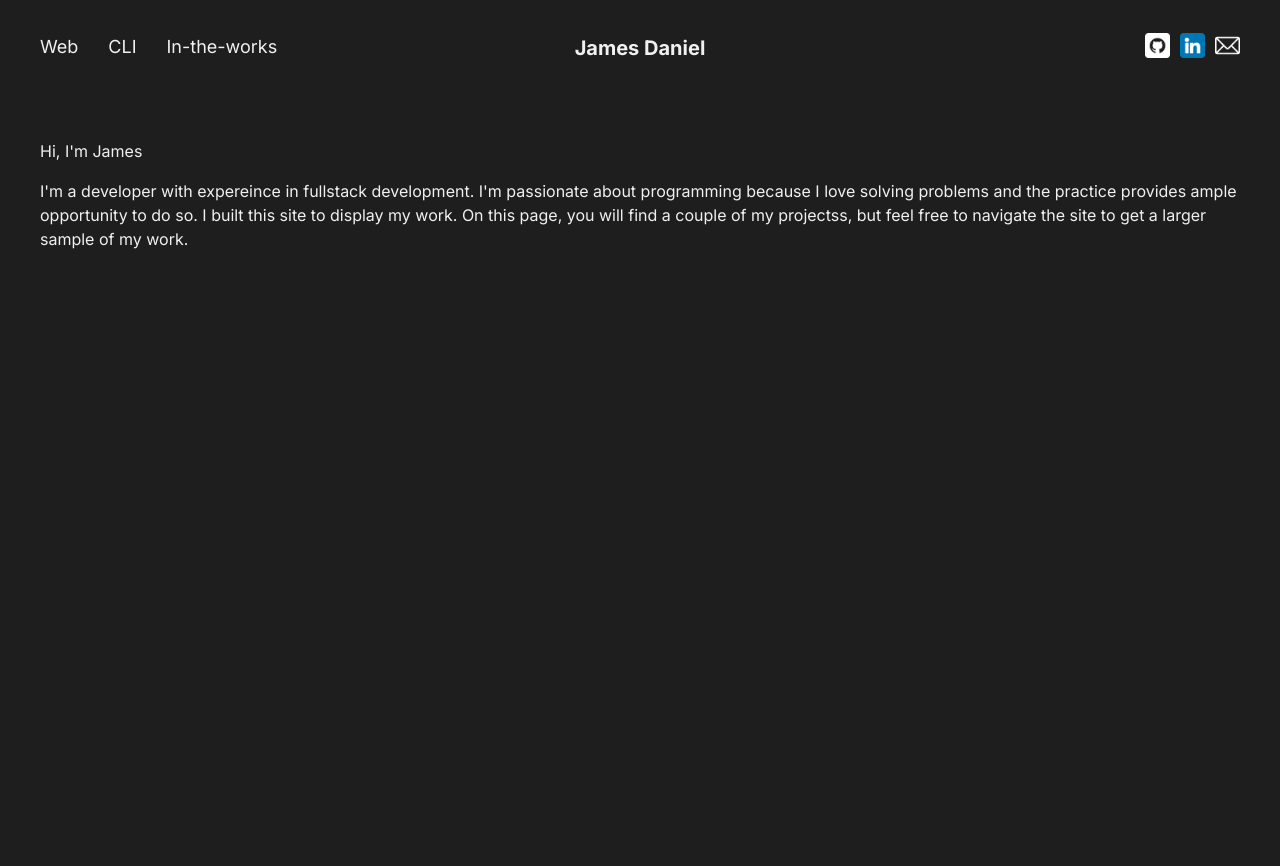
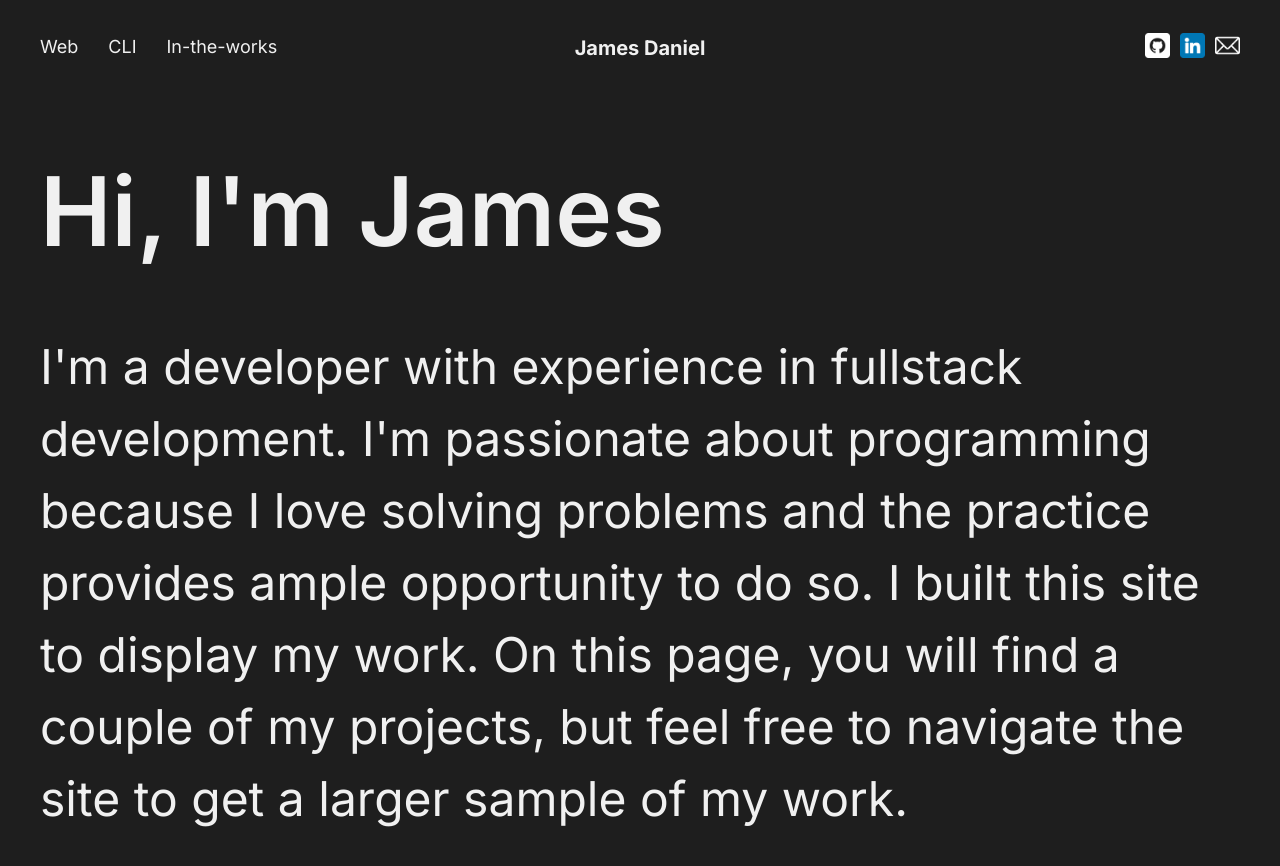
Before and after one commit to jamesdaniel3/portfolio, a React (Vite) app in the folder portfolio_client/: page / in a window 1280 px wide. Shown: the top 866 px of the page. Before the commit the page ends 800 px from the top, so only its background shows below. Built offline with nearby package versions, Linux system fonts and the light colour scheme.

Commit message:
edited home page css

```diff
--- a/portfolio_client/src/routes/Home.jsx
+++ b/portfolio_client/src/routes/Home.jsx
@@ -8,11 +8,11 @@ export default function Home() {
         <div className="introduction">
           <p className="heading">Hi, I'm James</p>
           <p className="subtext">
-            I'm a developer with expereince in fullstack development. I'm
+            I'm a developer with experience in fullstack development. I'm
             passionate about programming because I love solving problems and the
             practice provides ample opportunity to do so. I built this site to
             display my work. On this page, you will find a couple of my
-            projectss, but feel free to navigate the site to get a larger sample
+            projects, but feel free to navigate the site to get a larger sample
             of my work.
           </p>
         </div>
--- a/portfolio_client/src/styles/common.css
+++ b/portfolio_client/src/styles/common.css
@@ -13,6 +13,10 @@ body {
   line-height: 1.5;
 }
 
+html {
+  font-size: 16px;
+}
+
 h1 {
   text-align: center;
 }
@@ -21,3 +25,9 @@ h1 {
   max-width: 1200px;
   margin: 50px auto 0;
 }
+
+@media (max-width: 768px) {
+  html {
+    font-size: 8px;
+  }
+}
--- a/portfolio_client/src/styles/home.css
+++ b/portfolio_client/src/styles/home.css
@@ -0,0 +1,20 @@
+@keyframes fadeIn {
+  0% {
+    opacity: 0;
+  }
+  100% {
+    opacity: 1;
+  }
+}
+
+.introduction .heading {
+  font-size: 6rem;
+  font-weight: 600;
+  margin: 0;
+}
+
+.introduction .subtext {
+  font-size: 3rem;
+  opacity: 0;
+  animation: fadeIn 1.5s ease-in-out forwards;
+}
```
